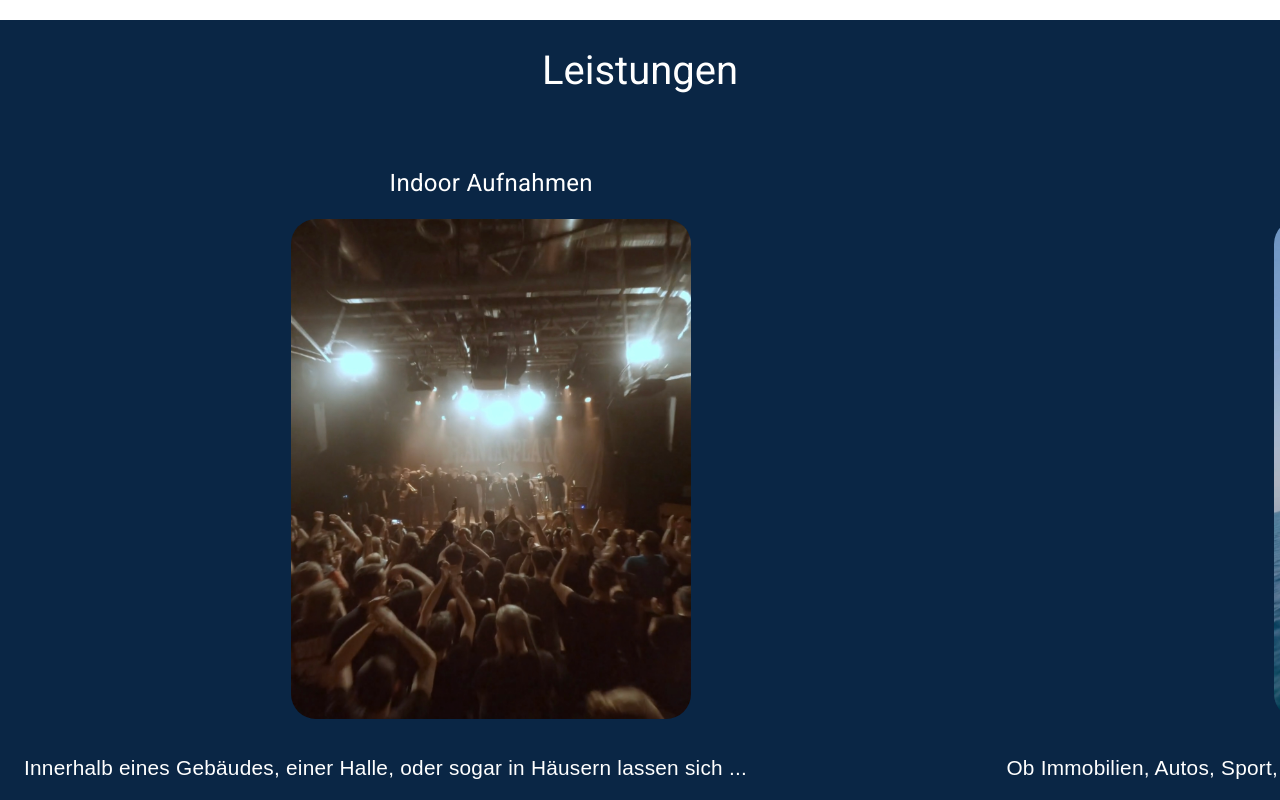
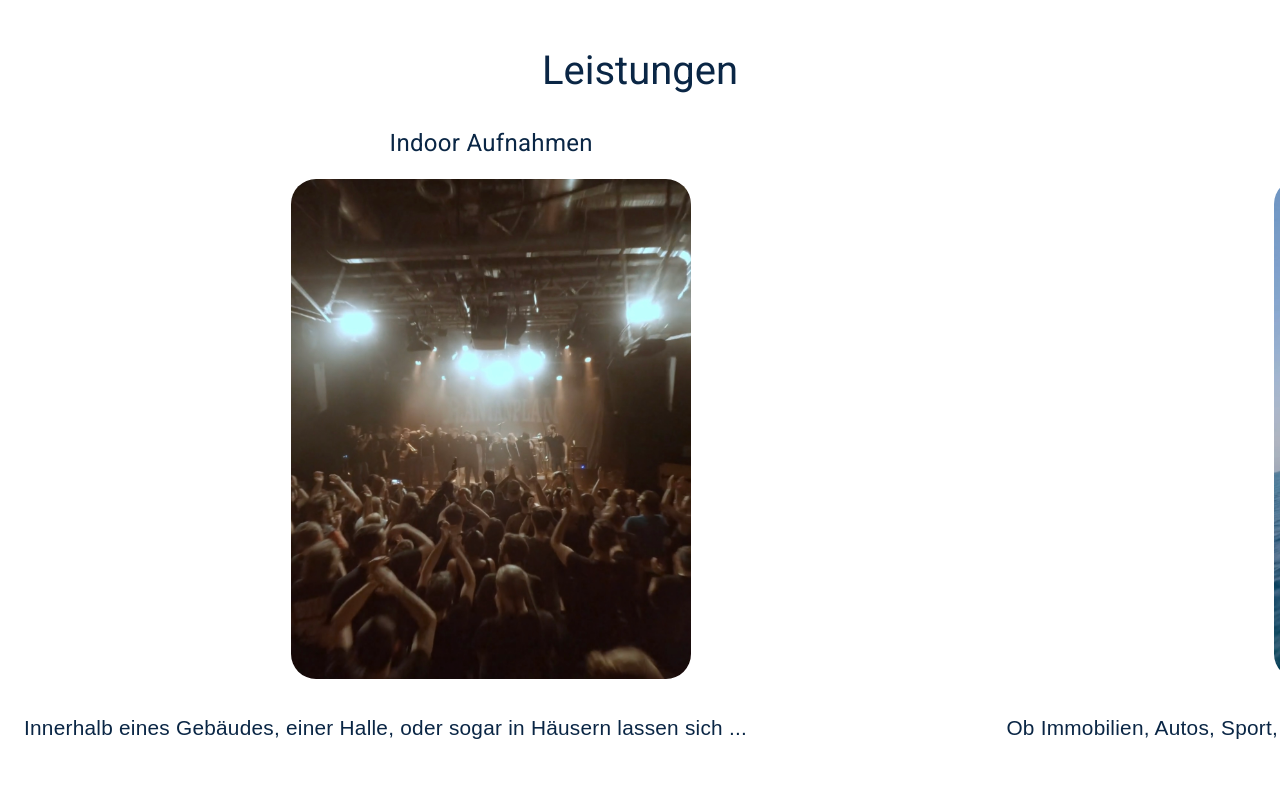
Before and after one commit to JanRaadts/lucaFpv, an Angular app: page / in a window 1280 px wide. Shown: the part 780-1580 px from the top of the page. Built offline with nearby package versions, Linux system fonts and the light colour scheme; what @angular/youtube-player would draw is missing.

Commit message:
fixed services

```diff
--- a/src/app/aboutme/aboutme.component.css
+++ b/src/app/aboutme/aboutme.component.css
@@ -1,7 +1,6 @@
 
 
 .container{
-min-height: 100vh;
 padding: 20px;
 display: flex;
 flex-direction: column;
--- a/src/app/services/services.component.css
+++ b/src/app/services/services.component.css
@@ -1,6 +1,6 @@
 .container{
-    background-color: #0A2645;
-    min-height: 100vh;
+    background-color: white;
+    /* min-height: 100vh; */
     padding: 20px;
     display: flex;
     flex-direction: column;
@@ -13,21 +13,20 @@
     font-weight: normal;
     margin-top: 15px;
     /* margin-bottom: 25px; */
-    color: white;
+    color: #0A2645;
     }
 
     .projectnames{
         font-size: 1.5rem;
         font-weight: normal;
-        margin-top: 40px;
         margin-bottom: 5px;
-        color: white;
+        color: #0A2645;
         text-align: center;
     }
 
     .text{
         width: 73vw;
-        color: white;
+        color: #0A2645;
         margin-top: 15px;
         font-size: 1.3rem;
         font-weight: lighter;
```
